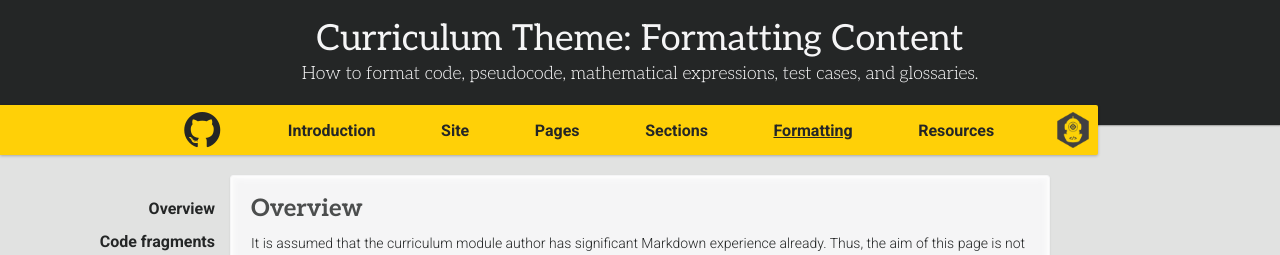
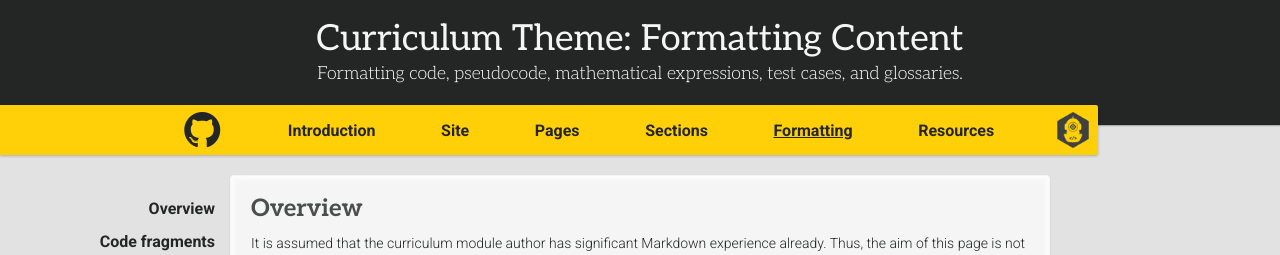
Before and after one commit to ddc-java/ddc-day, a Jekyll site: the page built from formatting.md, in a window 1280 px wide. Shown: the top 255 px of the page. Built offline with Jekyll 4.4.1, drawn with Linux system fonts in a browser that asks for light colours; nearby versions of some CDN libraries; some web fonts are replaced; our own code applies the rules of GitHub Pages for plain Markdown files; formulas are drawn with MathJax 3.

Commit message:
Glossary example

```diff
--- a/formatting.md
+++ b/formatting.md
@@ -2,7 +2,7 @@
 title: Formatting Content
 menu: Formatting
 order: 40
-description: "How to format code, pseudocode, mathematical expressions, test cases, and glossaries."
+description: "Formatting code, pseudocode, mathematical expressions, test cases, and glossaries."
 ---
 
 ## Overview
```
